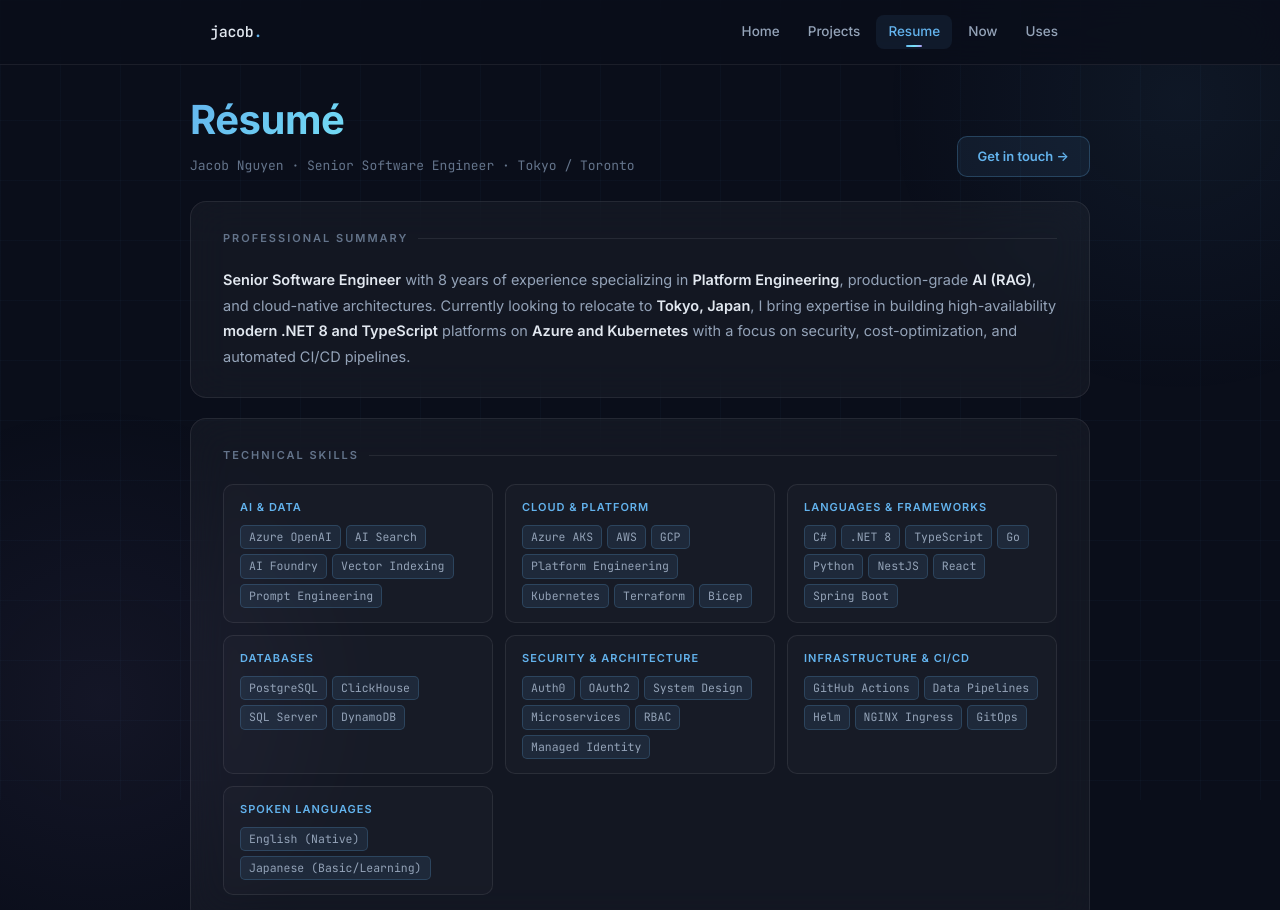
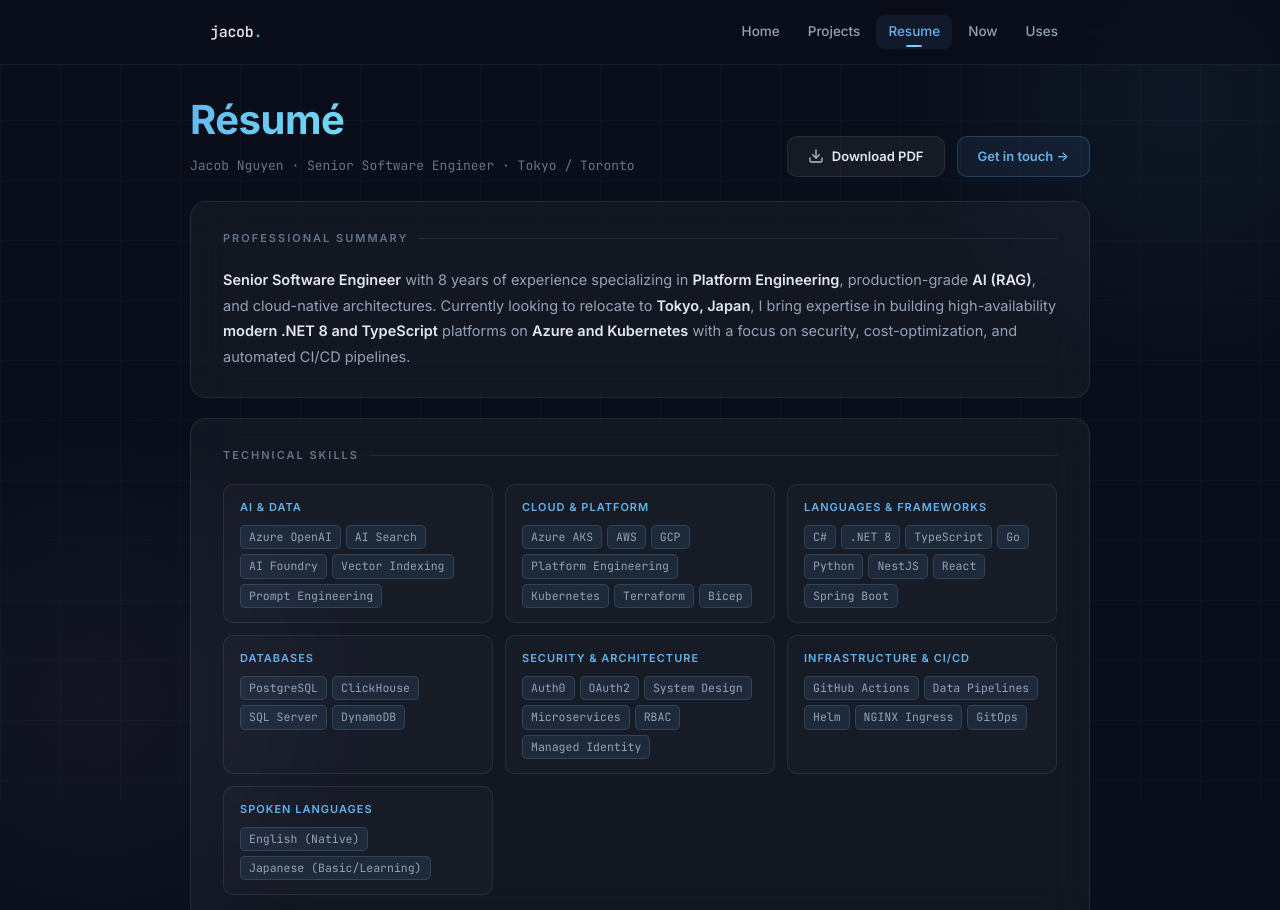
Before and after one commit to Harukine/harukine.github.io, an Astro site: page /resume in a window 1280 px wide. Shown: the top 910 px of the page. Built offline with nearby package versions, Linux system fonts and the light colour scheme; Astro itself is replaced by a stand-in of ours.

Commit message:
feat: added resume download button

```diff
--- a/src/pages/resume.astro
+++ b/src/pages/resume.astro
@@ -17,6 +17,10 @@ import Education from '../components/Education.astro';
         <p class="page-subtitle">Jacob Nguyen · Senior Software Engineer · Tokyo / Toronto</p>
       </div>
       <div class="action-buttons">
+        <a href="/jacob_nguyen_resume.pdf" download class="download-btn">
+          <svg width="16" height="16" viewBox="0 0 24 24" fill="none" stroke="currentColor" stroke-width="2" stroke-linecap="round" stroke-linejoin="round" class="btn-icon"><path d="M21 15v4a2 2 0 0 1-2 2H5a2 2 0 0 1-2-2v-4"/><polyline points="7 10 12 15 17 10"/><line x1="12" y1="15" x2="12" y2="3"/></svg>
+          Download PDF
+        </a>
         <a href="mailto:jacobhtnguyen@gmail.com" class="contact-btn">Get in touch →</a>
       </div>
     </div>
@@ -65,19 +69,36 @@ import Education from '../components/Education.astro';
     align-items: center;
   }
 
+  .download-btn,
   .contact-btn {
     display: inline-flex;
     align-items: center;
+    gap: 8px;
     padding: 9px 20px;
     font-size: 13px;
     font-weight: 600;
-    color: var(--accent-blue);
-    background: rgba(99, 179, 237, 0.08);
-    border: 1px solid rgba(99, 179, 237, 0.25);
     border-radius: 10px;
     text-decoration: none;
     transition: all 0.2s;
     white-space: nowrap;
+  }
+
+  .download-btn {
+    color: var(--text-primary);
+    background: rgba(255, 255, 255, 0.05);
+    border: 1px solid var(--border);
+  }
+
+  .download-btn:hover {
+    background: rgba(255, 255, 255, 0.1);
+    border-color: var(--border-accent);
+    transform: translateY(-1px);
+  }
+
+  .contact-btn {
+    color: var(--accent-blue);
+    background: rgba(99, 179, 237, 0.08);
+    border: 1px solid rgba(99, 179, 237, 0.25);
   }
 
   .contact-btn:hover {
@@ -85,4 +106,8 @@ import Education from '../components/Education.astro';
     border-color: var(--accent-blue);
     transform: translateY(-1px);
   }
+
+  .btn-icon {
+    opacity: 0.8;
+  }
 </style>
```
Also changed, not shown: 2 other files.
